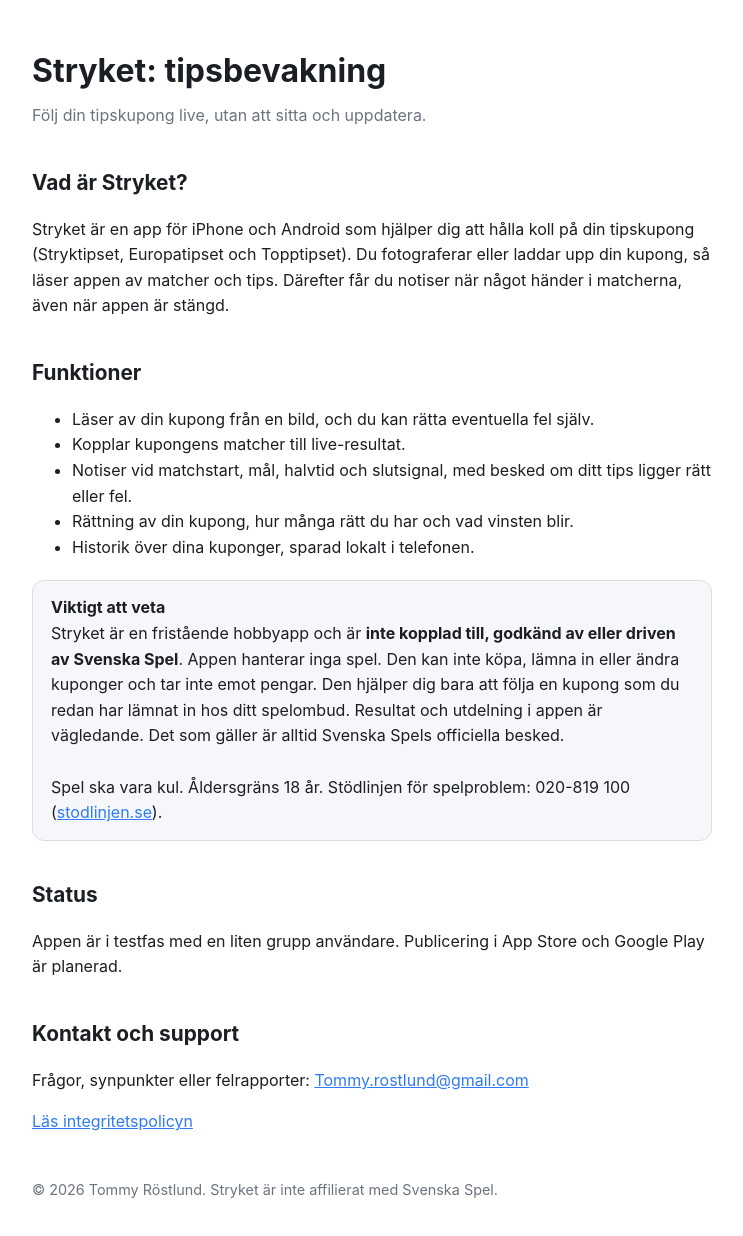
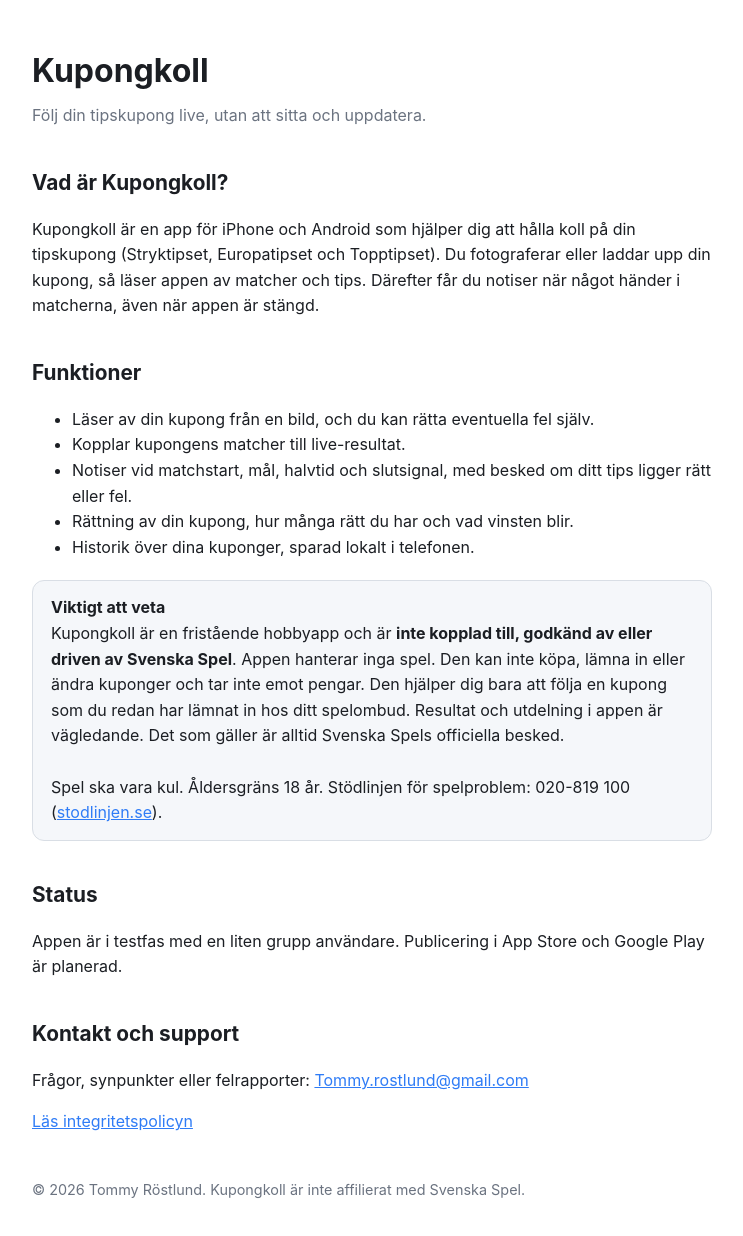
Before and after one commit to TommyRostlund/Kupongkoll, a plain HTML site: page index.html in a window 1280 px wide. Shown: the whole page, without its empty margins (268-1011 px from the left). Drawn offline with Linux system fonts and the light colour scheme.

Commit message:
Add files via upload

```diff
--- a/index.html
+++ b/index.html
@@ -3,7 +3,7 @@
 <head>
 <meta charset="utf-8">
 <meta name="viewport" content="width=device-width, initial-scale=1">
-<title>Stryket: tipsbevakning</title>
+<title>Kupongkoll</title>
 <meta name="description" content="Följ din tipskupong live. Fota kupongen och få notiser vid mål, halvtid och slutsignal.">
 <style>
   :root { color-scheme: light dark; }
@@ -19,11 +19,11 @@
 </head>
 <body>
 
-<h1>Stryket: tipsbevakning</h1>
+<h1>Kupongkoll</h1>
 <p class="under">Följ din tipskupong live, utan att sitta och uppdatera.</p>
 
-<h2>Vad är Stryket?</h2>
-<p>Stryket är en app för iPhone och Android som hjälper dig att hålla koll på din tipskupong (Stryktipset, Europatipset och Topptipset). Du fotograferar eller laddar upp din kupong, så läser appen av matcher och tips. Därefter får du notiser när något händer i matcherna, även när appen är stängd.</p>
+<h2>Vad är Kupongkoll?</h2>
+<p>Kupongkoll är en app för iPhone och Android som hjälper dig att hålla koll på din tipskupong (Stryktipset, Europatipset och Topptipset). Du fotograferar eller laddar upp din kupong, så läser appen av matcher och tips. Därefter får du notiser när något händer i matcherna, även när appen är stängd.</p>
 
 <h2>Funktioner</h2>
 <ul>
@@ -36,7 +36,7 @@
 
 <div class="ruta">
   <strong>Viktigt att veta</strong><br>
-  Stryket är en fristående hobbyapp och är <strong>inte kopplad till, godkänd av eller driven av Svenska Spel</strong>. Appen hanterar inga spel. Den kan inte köpa, lämna in eller ändra kuponger och tar inte emot pengar. Den hjälper dig bara att följa en kupong som du redan har lämnat in hos ditt spelombud. Resultat och utdelning i appen är vägledande. Det som gäller är alltid Svenska Spels officiella besked.
+  Kupongkoll är en fristående hobbyapp och är <strong>inte kopplad till, godkänd av eller driven av Svenska Spel</strong>. Appen hanterar inga spel. Den kan inte köpa, lämna in eller ändra kuponger och tar inte emot pengar. Den hjälper dig bara att följa en kupong som du redan har lämnat in hos ditt spelombud. Resultat och utdelning i appen är vägledande. Det som gäller är alltid Svenska Spels officiella besked.
   <br><br>
   Spel ska vara kul. Åldersgräns 18 år. Stödlinjen för spelproblem: 020-819 100 (<a href="https://www.stodlinjen.se">stodlinjen.se</a>).
 </div>
@@ -50,7 +50,7 @@
 <p><a href="integritet.html">Läs integritetspolicyn</a></p>
 
 <footer>
-  © 2026 Tommy Röstlund. Stryket är inte affilierat med Svenska Spel.
+  © 2026 Tommy Röstlund. Kupongkoll är inte affilierat med Svenska Spel.
 </footer>
 
 </body>
```
Also changed, not shown: integritet.html (+4 -4 lines).
